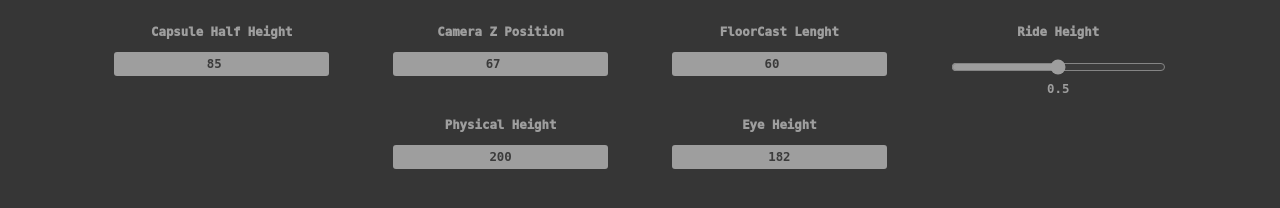
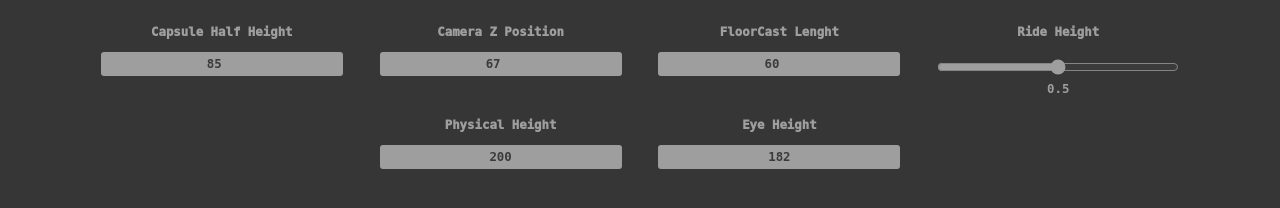
Before and after one commit to MickelD/PlayerSizeCalculator, a plain HTML site: page index.html in a window 1280 px wide. Drawn offline with Linux system fonts and the light colour scheme.

Commit message:
Update index.html

```diff
--- a/index.html
+++ b/index.html
@@ -23,7 +23,7 @@ input {
   text-align:center;
   background-color:#9E9E9E;
   padding:5px 0px;
-  width:80%
+  width:90%
 }
 output{
   font-weight:bold;
```
